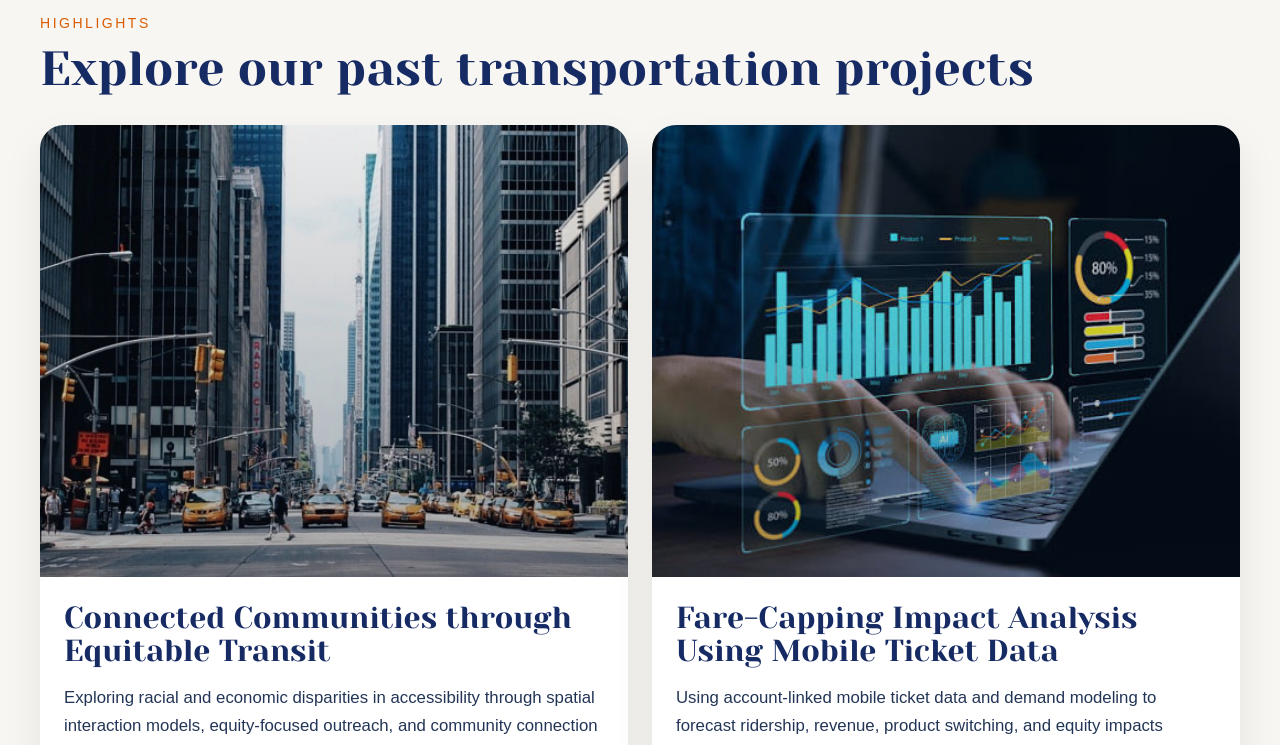
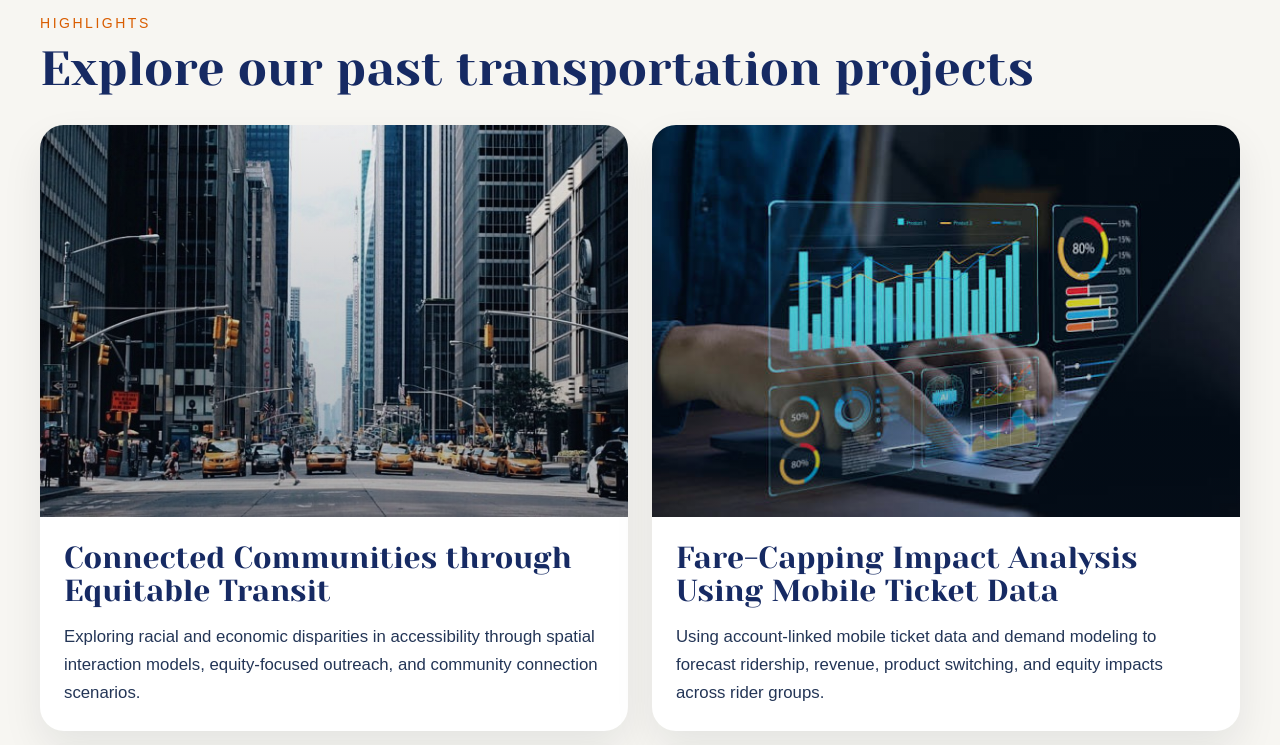
Before and after one commit to toluoke1/OdaraMobility, a Next.js app: page /projects in a window 1280 px wide. Shown: the part 900-1645 px from the top of the page. Built offline with nearby package versions, Linux system fonts and the light colour scheme; a web font is replaced by a local one.

Commit message:
adjusted image height

```diff
--- a/app/projects/page.tsx
+++ b/app/projects/page.tsx
@@ -87,7 +87,7 @@ function FeatureCard({
   return (
     // Project highlight cards combine a representative image with a short summary.
     <article className="overflow-hidden rounded-[1.5rem] bg-white shadow-[0_18px_40px_rgba(17,24,39,0.08)]">
-      <div className="relative aspect-[1.08/1] sm:aspect-[1.3/1]">
+      <div className="relative aspect-[1.08/1] sm:aspect-[1.5/1]">
         <Image src={image} alt={alt} fill className="object-cover" />
         <div className="absolute inset-0 bg-[linear-gradient(180deg,rgba(10,17,30,0.08),rgba(10,17,30,0.34))]" />
       </div>
```
